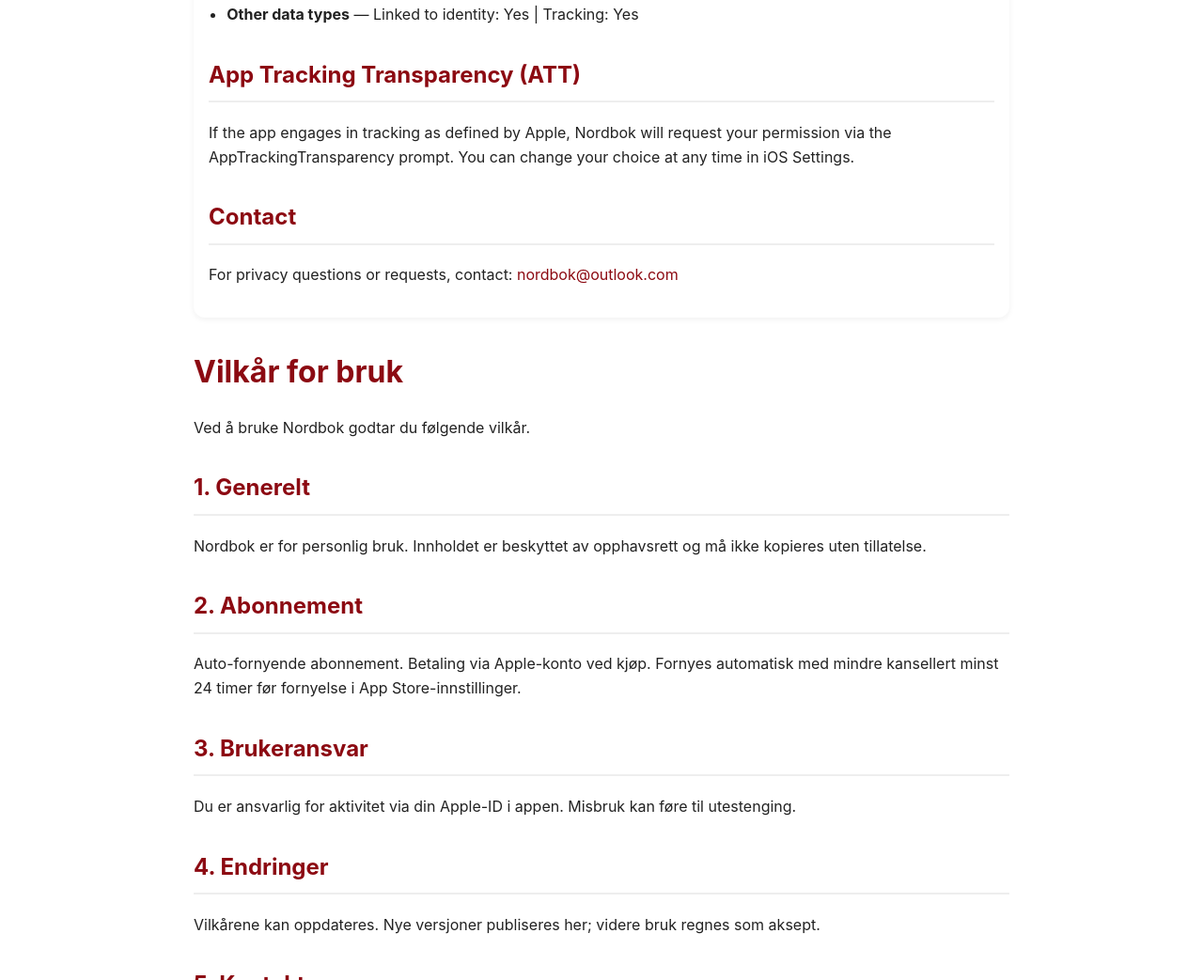
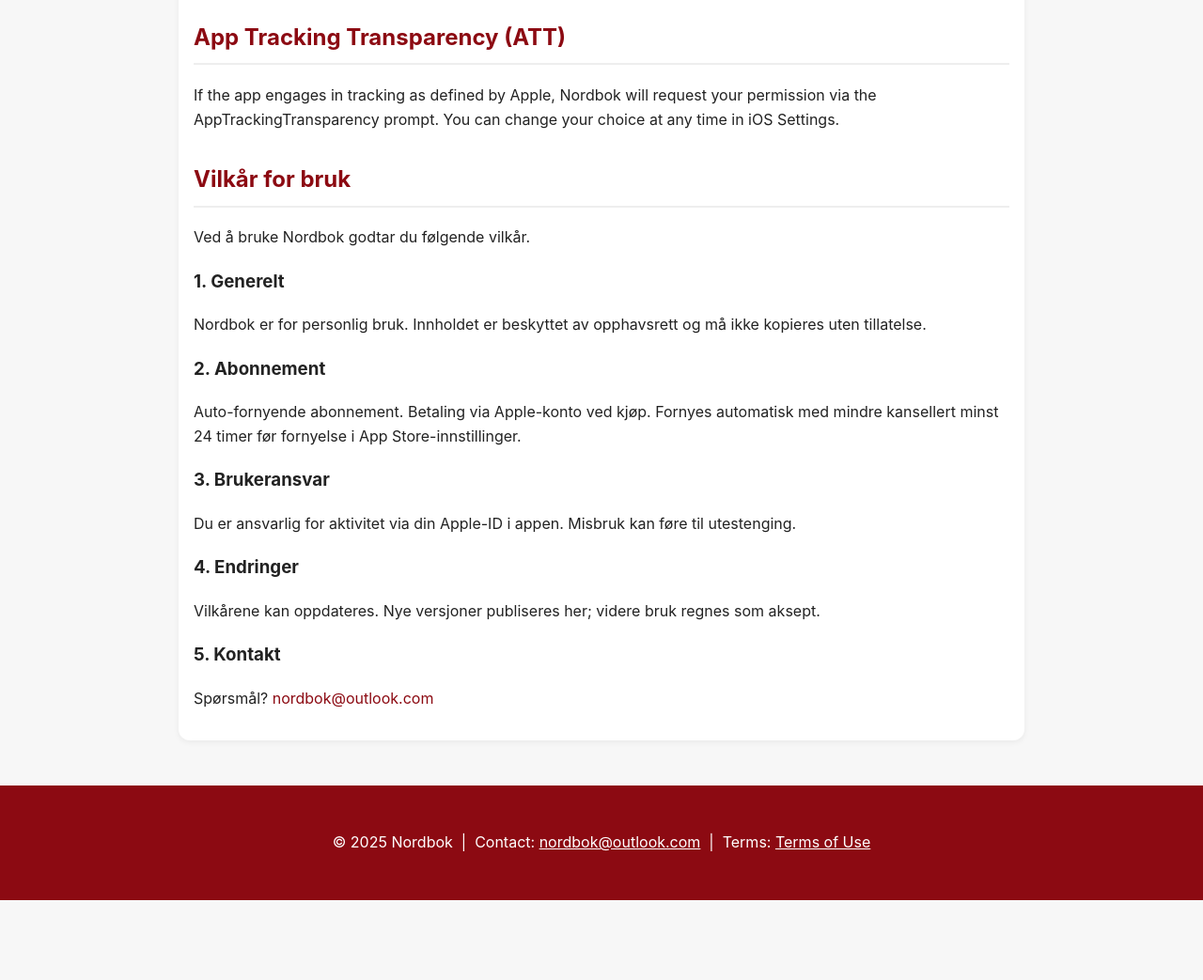
Before and after one commit to Nordbok/Nordbok.Support, a plain HTML site: page privacy.html in a window 1280 px wide. Shown: the part 1757-2800 px from the top of the page at 94% size. After the commit the page ends 2715 px from the top, so only its background shows below. Drawn offline with Linux system fonts and the light colour scheme.

Commit message:
Update privacy.html

```diff
--- a/privacy.html
+++ b/privacy.html
@@ -3,7 +3,7 @@
 <head>
   <meta charset="UTF-8">
   <meta name="viewport" content="width=device-width, initial-scale=1">
-  <title>Nordbok – Privacy Policy</title>
+  <title>Nordbok – Privacy Policy & Terms</title>
   <style>
     :root {
       --brand: #8c0a12;
@@ -41,13 +41,14 @@
       margin-top: 2rem;
       padding-bottom: .5rem;
       border-bottom: 2px solid var(--rule);
+      color: var(--brand);
     }
     ul { padding-left: 1.2rem; }
     li { margin-bottom: .5rem; }
     a { color: var(--brand); text-decoration: none; }
     a:hover { text-decoration: underline; }
     .meta {
-      color: var(--muted);
+      color: #eee;
       font-size: .95rem;
       margin-top: .25rem;
     }
@@ -57,7 +58,7 @@
       padding: .75rem 1rem;
       border-radius: 8px;
       margin-top: 1rem;
-      color: #5a0a0f;
+      color: var(--ink);
     }
     footer {
       text-align: center;
@@ -143,51 +144,28 @@
       AppTrackingTransparency prompt. You can change your choice at any time in iOS Settings.
     </p>
 
-    <h2>Contact</h2>
-    <p>
-      For privacy questions or requests, contact:
-      <a href="mailto:nordbok@outlook.com">nordbok@outlook.com</a>
-    </p>
-  </main><!DOCTYPE html>
-<html lang="no">
-<head>
-  <meta charset="UTF-8">
-  <meta name="viewport" content="width=device-width, initial-scale=1">
-  <title>Vilkår for bruk – Nordbok</title>
-  <style>
-    body { font-family: -apple-system, BlinkMacSystemFont, "Segoe UI", Roboto, Arial, sans-serif;
-           max-width: 900px; margin: 40px auto; padding: 0 16px; line-height: 1.6; color: #222; background:#fff; }
-    h1, h2 { color:#8C0A12; }
-    a { color:#8C0A12; text-decoration:none; } a:hover { text-decoration:underline; }
-    footer { margin-top:40px; font-size:14px; text-align:center; color:#777; }
-  </style>
-</head>
-<body>
-  <h1>Vilkår for bruk</h1>
+    <h2>Vilkår for bruk</h2>
     <p>Ved å bruke Nordbok godtar du følgende vilkår.</p>
 
-  <h2>1. Generelt</h2>
+    <h3>1. Generelt</h3>
     <p>Nordbok er for personlig bruk. Innholdet er beskyttet av opphavsrett og må ikke kopieres uten tillatelse.</p>
 
-  <h2>2. Abonnement</h2>
+    <h3>2. Abonnement</h3>
     <p>Auto-fornyende abonnement. Betaling via Apple-konto ved kjøp. Fornyes automatisk med mindre kansellert minst 24 timer før fornyelse i App Store-innstillinger.</p>
 
-  <h2>3. Brukeransvar</h2>
+    <h3>3. Brukeransvar</h3>
     <p>Du er ansvarlig for aktivitet via din Apple-ID i appen. Misbruk kan føre til utestenging.</p>
 
-  <h2>4. Endringer</h2>
+    <h3>4. Endringer</h3>
     <p>Vilkårene kan oppdateres. Nye versjoner publiseres her; videre bruk regnes som aksept.</p>
 
-  <h2>5. Kontakt</h2>
+    <h3>5. Kontakt</h3>
     <p>Spørsmål? <a href="mailto:nordbok@outlook.com">nordbok@outlook.com</a></p>
-
-  <footer>© 2025 Nordbok. Alle rettigheter forbeholdt.</footer>
-</body>
-</html>
+  </main>
 
   <footer>
     <p>© 2025 Nordbok &nbsp;|&nbsp; Contact: <a href="mailto:nordbok@outlook.com">nordbok@outlook.com</a> &nbsp;|&nbsp;
-      Terms: <a href="https://nordbok.github.io/Nordbok.Support/terms.html">/terms.html</a></p>
+      Terms: <a href="https://nordbok.github.io/Nordbok.Support/terms.html">Terms of Use</a></p>
   </footer>
 </body>
 </html>
```
Lines whose indentation alone changed are shown as unchanged.
